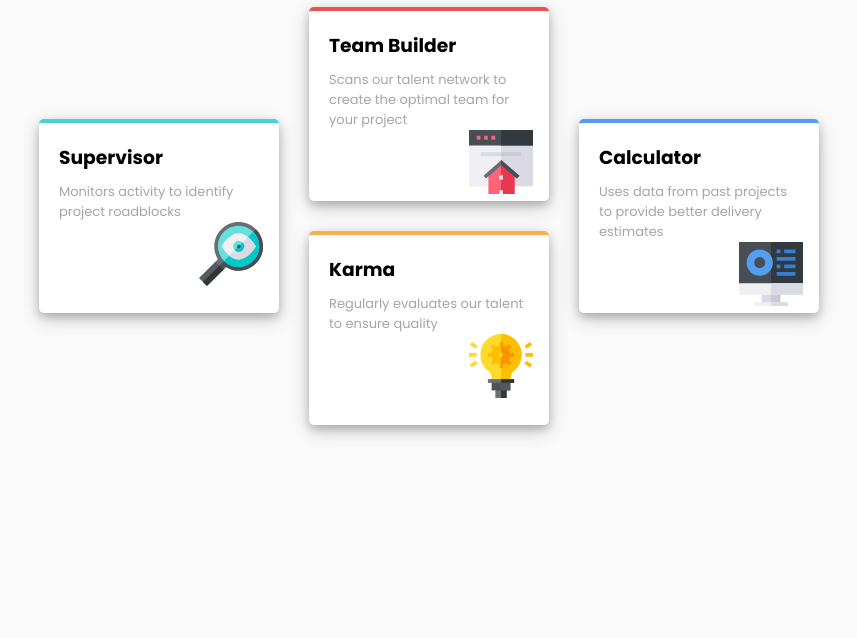
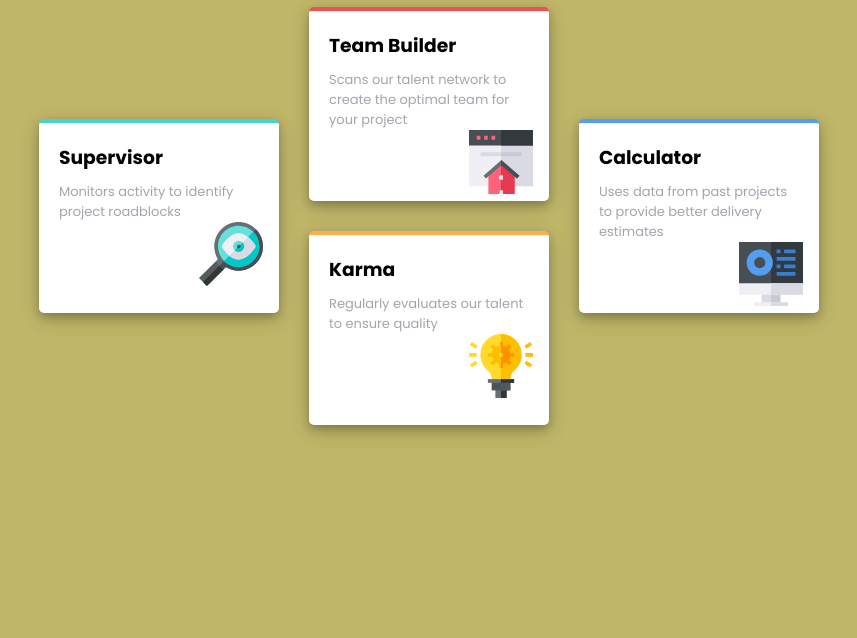
Before and after one commit to swanze/four-card-feature-section, a plain HTML site: page index.html in a window 1280 px wide. Shown: the part 162-800 px from the top of the page, without its empty margins (211-1068 px from the left). Drawn offline with Linux system fonts and the light colour scheme.

Commit message:
style.css

```diff
--- a/style.css
+++ b/style.css
@@ -4,7 +4,7 @@
   margin: 0 0;
 }
 body {
-  background-color: hsl(0, 0%, 98%);
+  background-color: hsl(54, 40%, 58%);
   height: fit-content;
   width: 100vw;
 }
```
